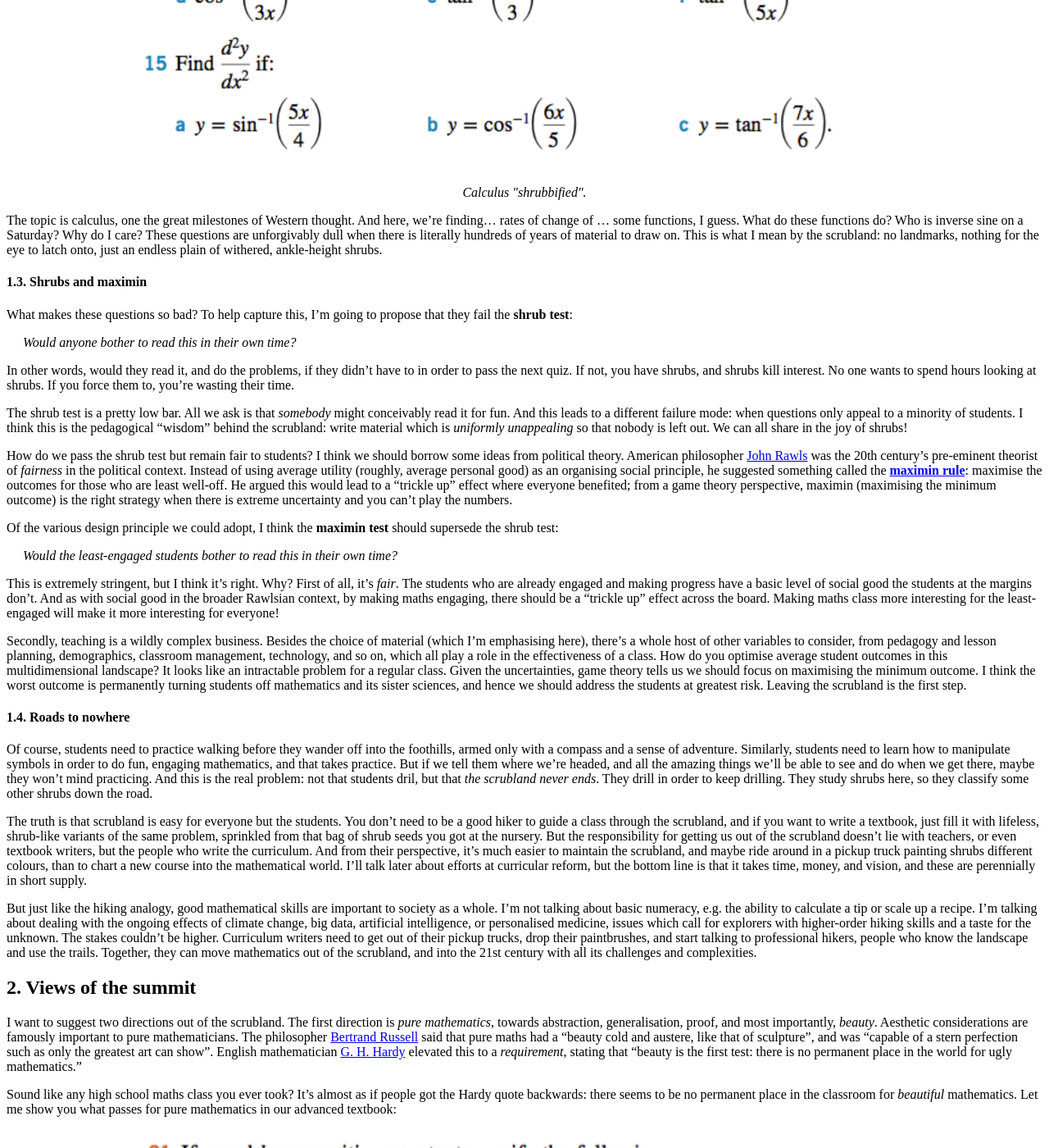
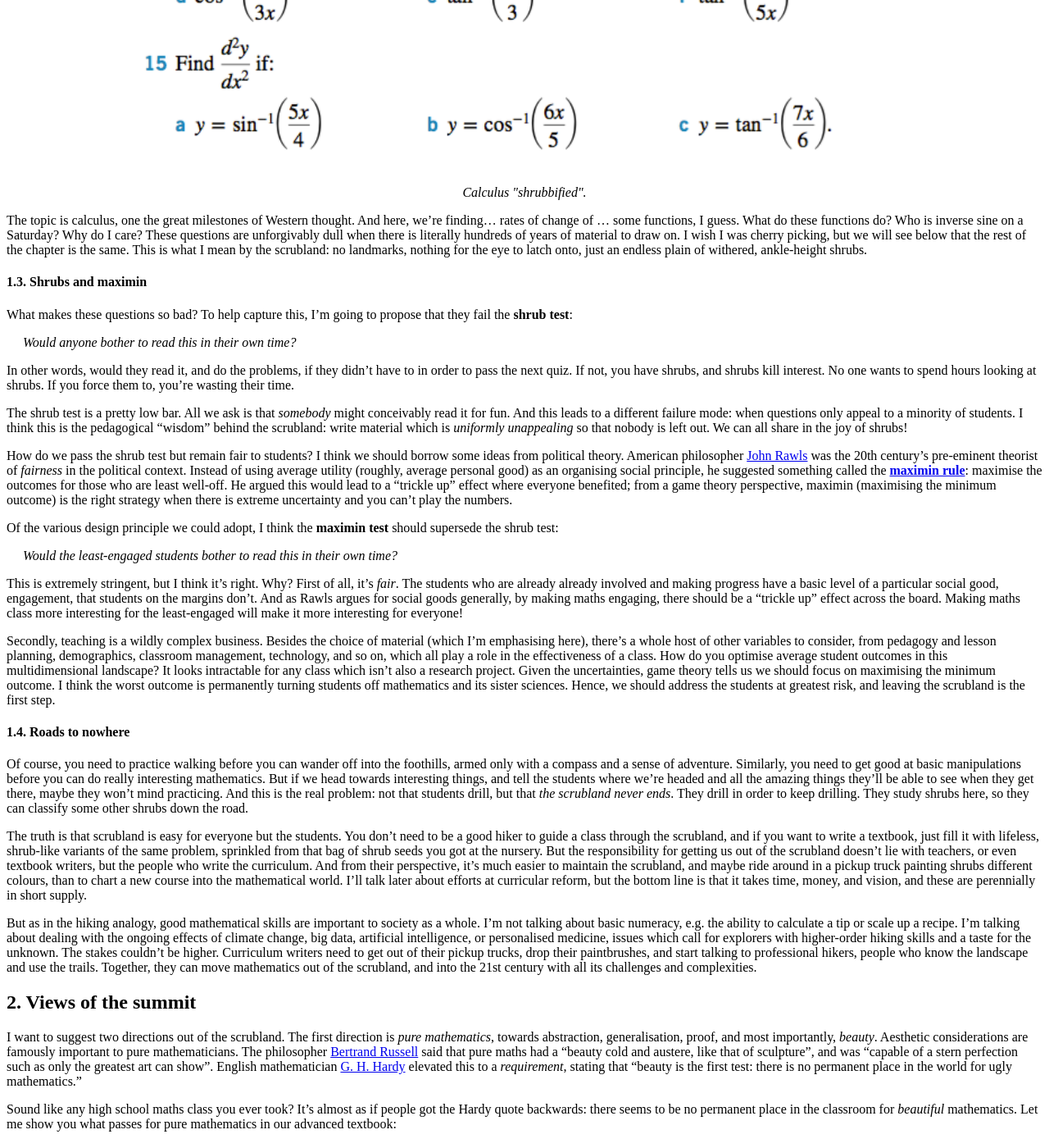
Before and after one commit to hapax/hapax.github.io, a Jekyll site: the page built from assets/teaching.md, in a window 1280 px wide and 1400 px high, scrolled down 3279 px. Shown: the whole window at 82% size. Built offline with Jekyll 4.4.1, drawn with Linux system fonts in a browser that asks for light colours; our own code applies the rules of GitHub Pages for plain Markdown files; formulas are drawn with MathJax 3; a script that is not in the unit is left out; some of the changed text lies outside the part shown.

Commit message:
Update teaching.md

```diff
--- a/assets/teaching.md
+++ b/assets/teaching.md
@@ -188,6 +188,7 @@
 Why do I care?
 These questions are unforgivably dull when there is literally hundreds
 of years of material to draw on.
+I wish I was cherry picking, but we will see below that the rest of the chapter is the same.
 This is what I mean by the scrubland: no landmarks, nothing for the eye to latch onto, just an
 endless plain of withered, ankle-height shrubs.
 
@@ -238,9 +239,9 @@
 This is extremely stringent, but I think it's right.
 Why?
 First of all, it's *fair*.
-The students who are already engaged and making progress have
-a basic level of social good the students at the margins don't.
-And as with social good in the broader Rawlsian context, by making
+The students who are already already involved and making progress have
+a basic level of a particular social good, engagement, that students
+on the margins don't. And as Rawls argues for social goods generally, by making
 maths engaging, there should be a "trickle up" effect across the
 board.
 Making maths class more interesting for the least-engaged will make it
@@ -253,27 +254,27 @@
 and so on, which all play a role in the effectiveness of a class.
 How do you optimise average student outcomes in this multidimensional
 landscape?
-It looks like an intractable problem for a regular class.
+It looks intractable for any class which isn't also a research project.
 Given the uncertainties, game theory tells us we should focus on
 maximising the minimum outcome.
 I think the worst outcome is permanently turning students off
-mathematics and its sister sciences, and hence we should address the
-students at greatest risk.
-Leaving the scrubland is the first step.
+mathematics and its sister sciences.
+Hence, we should address the students at greatest risk, and leaving
+the scrubland is the first step.
 
 #### 1.4. Roads to nowhere <a id="sec-1-4" name="sec-1-4"></a>
 
-Of course, students need to practice walking before they wander off
+Of course, you need to practice walking before you can wander off
 into the foothills, armed only with a compass and a sense of adventure.
-Similarly, students need to learn how to manipulate symbols in order
-to do fun, engaging mathematics, and that takes practice.
-But if we tell them where we're headed, and all the amazing things
-we'll be able to see and do when we get there, maybe they won't mind
-practicing.
-And this is the real problem: not that students dril, but that *the
+Similarly, you need to get good at basic manipulations before you can
+do really interesting mathematics.
+But if we head towards interesting things, and tell the students where
+we're headed and all the amazing things they'll be able to see when
+they get there, maybe they won't mind practicing.
+And this is the real problem: not that students drill, but that *the
 scrubland never ends*.
 They drill in order to keep drilling.
-They study shrubs here, so they classify some other shrubs down the road.
+They study shrubs here, so they can classify some other shrubs down the road.
 
 The truth is that scrubland is easy for everyone but the students.
 You don't need to be a good hiker to guide a class through the
@@ -289,7 +290,7 @@
 line is that it takes time, money, and vision, and these are
 perennially in short supply.
 
-But just like the hiking analogy, good mathematical skills are important to society as a whole.
+But as in the hiking analogy, good mathematical skills are important to society as a whole.
 I'm not talking about basic numeracy, e.g. the ability to calculate a
 tip or scale up a recipe.
 I'm talking about dealing with the ongoing effects of climate change,
@@ -729,9 +730,9 @@
 This yields the pleasing formula
 
 $$
-\pi = 6\left(1 + \frac{1}{2}\left(\frac{1}{3\cdot 2^3}\right) + \frac{1\cdot
+\pi = 6\left[1 + \frac{1}{2}\left(\frac{1}{3\cdot 2^3}\right) + \frac{1\cdot
 3}{2\cdot 4}\left(\frac{1}{5\cdot 2^5}\right) + \frac{1\cdot 3 \cdot 5}{2\cdot 4\cdot
-6}\left(\frac{1}{7\cdot 2^7}\right) + \cdots\right).
+6}\left(\frac{1}{7\cdot 2^7}\right) + \cdots\right].
 $$
 
 As students can check themselves, this formula converges extremely
@@ -774,8 +775,8 @@
 issues at play (power series radius of convergence, uniform
 convergence for term-by-term differentiation) without belabouring them.
 On a first exposure, a quagmire of technical conditions will spoil the magic!
-A numerical check will do, particularly since it can be used to
-motivate the relation between terms and digits.
+A numerical check can be just as convincing.
+
 Is this pedagogically sound?
 I find the hiking analogy helpful here.
 Rigour is something like a heavy *safety harness* for mountain climbing.
@@ -851,7 +852,7 @@
 	</div>
 	</figure>
 
-Moth balls are made out of a chemical called *napthalene*
+Moth balls are made out of a chemical called napthalene
 ($\text{C}_{10}\text{H}_8$).
 A sphere of napthalene will shrink as the molecules on the surface
 layer *sublime*, i.e. turn directly from solid to gas.
@@ -978,7 +979,7 @@
 The *danger zone* is the triangle formed by three missiles.
 This is where you might get hit!
 
-##### Part I: Explosive meeting
+##### Part I: Meeting in the middle
 ----
 
 1. Argue that the danger zone (pictured above) is always an equilateral triangle.
@@ -1105,10 +1106,10 @@
 	</div>
 	</figure>
 
-We work with two-dimensional piles for simplicity.
-The height of the standing layer is $s$, and the additional
+We work with sandpiles in the plane, rather than in three
+dimensions. The height of the standing layer is denoted $s$, and the additional
 thickness of the rolling layer is $r$.
-The total height of the sandpile is therefore the sum
+The total height of the sandpile is then
 
 $$
 h = s + r.
@@ -1118,7 +1119,7 @@
 sandpile.
 If a patch on the standing layer has slope greater than $\alpha$, it
 will shed grains into the rolling layer.
-If it has slope less than $\alpha$, the rolling layer will deposit
+If it has slope less than $\alpha$, a rolling layer can deposit
 grains onto the pile.
 
 <figure>
@@ -1133,10 +1134,12 @@
 Zoom in on a patch of sandpile centred at $x$, width $w$, small enough
 that both the standing and rolling layer have constant slope, $m$ and
 $\kappa$ respectively.
-Assuming that the rate of exchange of sand grains between layers is
+Let's see how the height of the standing layer changes with time. A
+reasonable guess is that sand grains move between the layers at a rate
 proportional to (a) the current thickness $r$ of the rolling layer,
 and (b) the difference between the standing slope and the angle of
-repose, we have
+repose.
+This means we can write the rate of change of $s$ as
 
 $$
 \begin{equation}
@@ -1144,15 +1147,14 @@
 \end{equation}
 $$
 
-for some constant of proportionality $\gamma$ indicating how "sticky"
-the grains are.
+ for some constant of proportionality $\gamma$ depending on the properties of the sand.
 Note that the value of $r$ here is evaluated precisely in the middle
-of the patch, at $x$.
+of the patch at $x$, as is the value of $s$.
 
 ---
 
 1. Assume the density of sand is the same in the standing and rolling layer.
-   Explain why a change in $s$ doesn't affect the *total* height $h$.
+   Explain physically why a change in $s$ doesn't affect the *total* height $h$.
 
 2. Let $\kappa$ be the slope of the rolling layer, defined as in the
 	picture.
@@ -1173,7 +1175,7 @@
 
 5. Suppose we begin pouring sand from a bucket into the patch
     at some rate $bw$.
-	If all this sand rolls, show that the change in height becomes
+	If this sand starts rolling immediately, show that the change in height becomes
 
    $$
    \begin{equation}
@@ -1191,25 +1193,31 @@
    The sides lie at the angle of repose $\alpha$.
    A child pours a thin stream of sand from a bucket onto the top of
    the triangle, at some time-dependent rate $b(t)w$.
-   Assuming the sand cascades down each side evenly, describe the
+   If the sand splits into two equal cascades on either side of the triangle, describe the
    profile of the sandpile $h(x, t)$ at any time and position.
 
 ---
 
-We have just derived the simple sandpile model of [Pierre-Gilles de Gennes](https://en.wikipedia.org/wiki/Pierre-Gilles_de_Gennes).
-In Problem 6, we solved the simplest case, but in general,
-solving equations (\ref{ds/dt}) and (\ref{dh/dt}) is hard, since they
-(secretly) constitute a system of partial differential equations.
+This is the simple sandpile model of
+[Pierre-Gilles de Gennes](https://en.wikipedia.org/wiki/Pierre-Gilles_de_Gennes).
+Problem 6 describes the easiest case, but in general,
+solving the (partial differential) equations (\ref{ds/dt}) and (\ref{dh/dt}) is hard.
 Even then, they are too simple to capture the real behaviour of
-sandpiles.
+sandpiles!
 They provide a good starting point, however, with improvements
-discussed in Hadeler and Kuttler (1999).
+discussed by Hadeler and Kuttler.
 
 #### 3.4. Drilling for patterns <a id="sec-3-4" name="sec-3-4"></a>
 
 ## 4. Research <a id="sec-4" name="sec-4"></a>
 
-#### 4.1. The evidence <a id="sec-4-1" name="sec-4-1"></a>
+- Final section on pedagogy. First section on drill, chunking, anxiety, whether my problems really satisfy minimax. Look at jump stuff?
+- Second subsec on existing curricular reform.
+- Last subsec on (my ignorance of) how best to implement this in a classroom, discussion of strengths/weaknesses.
+
+#### 4.1. Chunking <a id="sec-4-1" name="sec-4-1"></a>
+
+#### 4.2. The evidence <a id="sec-4-2" name="sec-4-2"></a>
 
 In the US, the
 [Common Core](http://www.corestandards.org/wp-content/uploads/Math_Standards1.pdf) math standards
```
Also changed, not shown: other parts of assets/teaching.md (+4 -4 lines).
